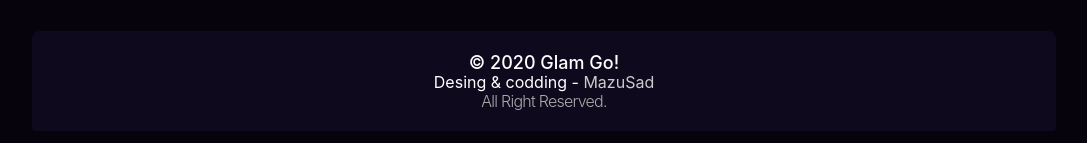
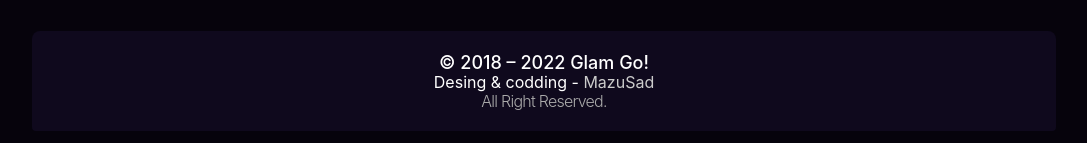
Before and after one commit to Dimmazz/glam-go-gang-react, a React (Create React App) app: page / in a window 1280 px wide. Shown: the part 3731-3874 px from the top of the page, without its empty margins (96-1183 px from the left). Built offline with nearby package versions, Linux system fonts and the light colour scheme.

Commit message:
[UpdateComponent] Update Footer (add dynamic year)

```diff
--- a/src/components/Footer/Footer.js
+++ b/src/components/Footer/Footer.js
@@ -2,11 +2,17 @@
 import React from "react";
 
 export default function Footer(params) {
+
+  const getYear = () => {
+    let time = new Date()
+    return time.getFullYear()
+  }
+
   return (
     <footer className="footer container">
       <div className="footer__copy">
         <div className="footer__title">
-          &#169; 2020 Glam Go!
+          &#169; 2018 &ndash; {getYear()} Glam Go!
         </div>
         <div className="footer__creator-tag">
           Desing & codding - <a className="footer__link" href="https://t.me/MazuSad">MazuSad</a>
```
